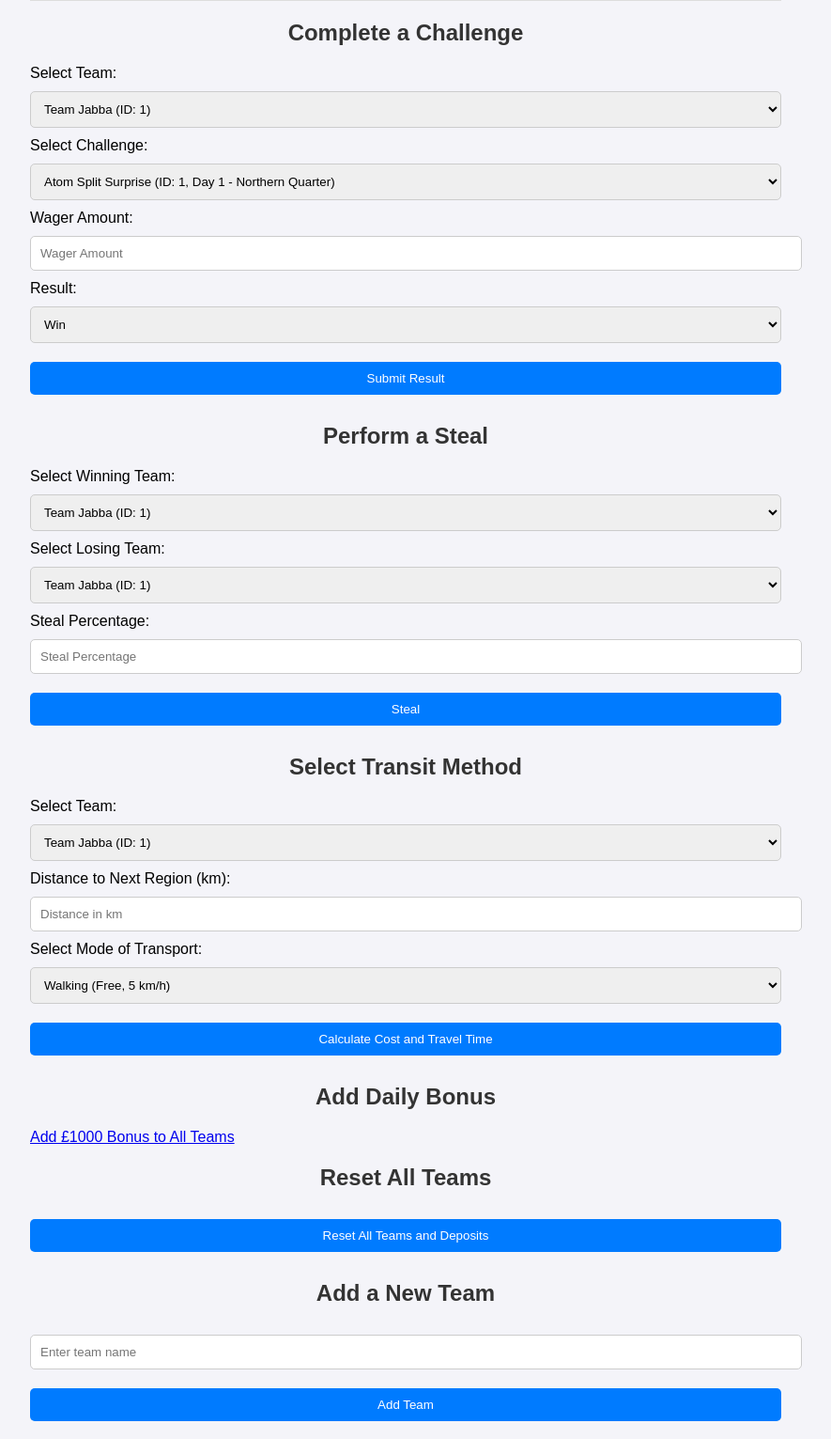
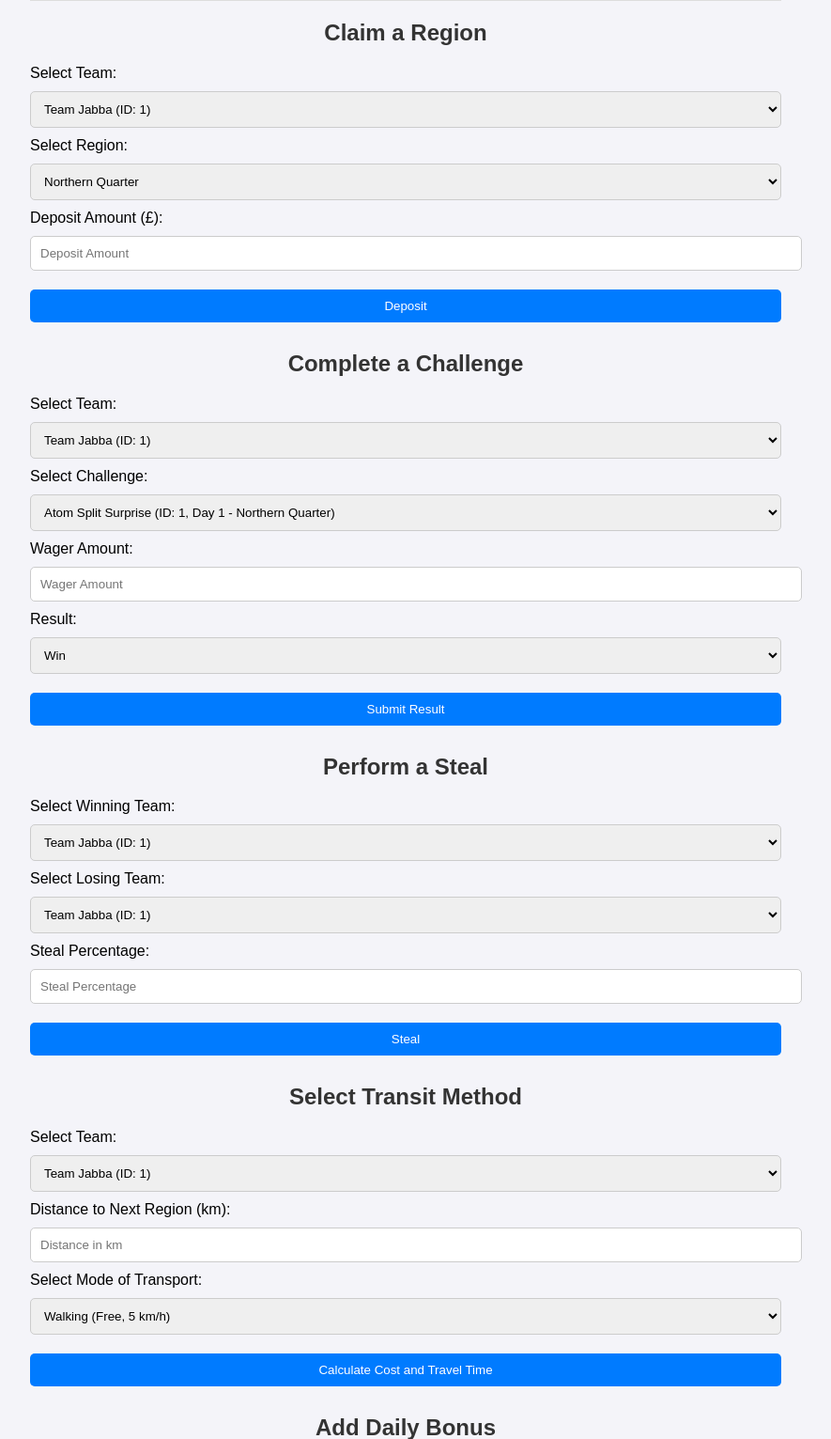
Before and after one commit to jelmerkoppelmans/manchestergame, a Flask app: page / in a window 1280 px wide. Shown: the part 688-2219 px from the top of the page at 94% size, without its empty margins (208-1093 px from the left). Run offline with Flask 3, Linux system fonts and the light colour scheme; some libraries are stand-ins or nearby versions.

Commit message:
Re-add deposit form

```diff
--- a/templates/index.html
+++ b/templates/index.html
@@ -60,6 +60,33 @@
                 {% endfor %}
             </tbody>
         </table>
+
+        <!-- Deposit Money Form to Claim a Region -->
+        <h2>Claim a Region</h2>
+        <form action="/deposit" method="POST">
+            <label for="team_id">Select Team:</label>
+            <select name="team_id" required>
+                {% for team in teams %}
+                <option value="{{ team.id }}">{{ team.name }} (ID: {{ team.id }})</option>
+                {% endfor %}
+            </select>
+
+            <label for="region">Select Region:</label>
+            <select name="region" required>
+                <option value="Northern Quarter">Northern Quarter</option>
+                <option value="Ancoats">Ancoats</option>
+                <option value="Spinningfields">Spinningfields</option>
+                <option value="Castlefield">Castlefield</option>
+                <option value="Deansgate">Deansgate</option>
+                <option value="Piccadilly Gardens">Piccadilly Gardens</option>
+                <option value="Oxford Road">Oxford Road</option>
+            </select>
+
+            <label for="amount">Deposit Amount (£):</label>
+            <input type="number" name="amount" placeholder="Deposit Amount" required>
+
+            <button type="submit">Deposit</button>
+        </form>
 
         <!-- Complete a Challenge Form -->
         <h2>Complete a Challenge</h2>
```
